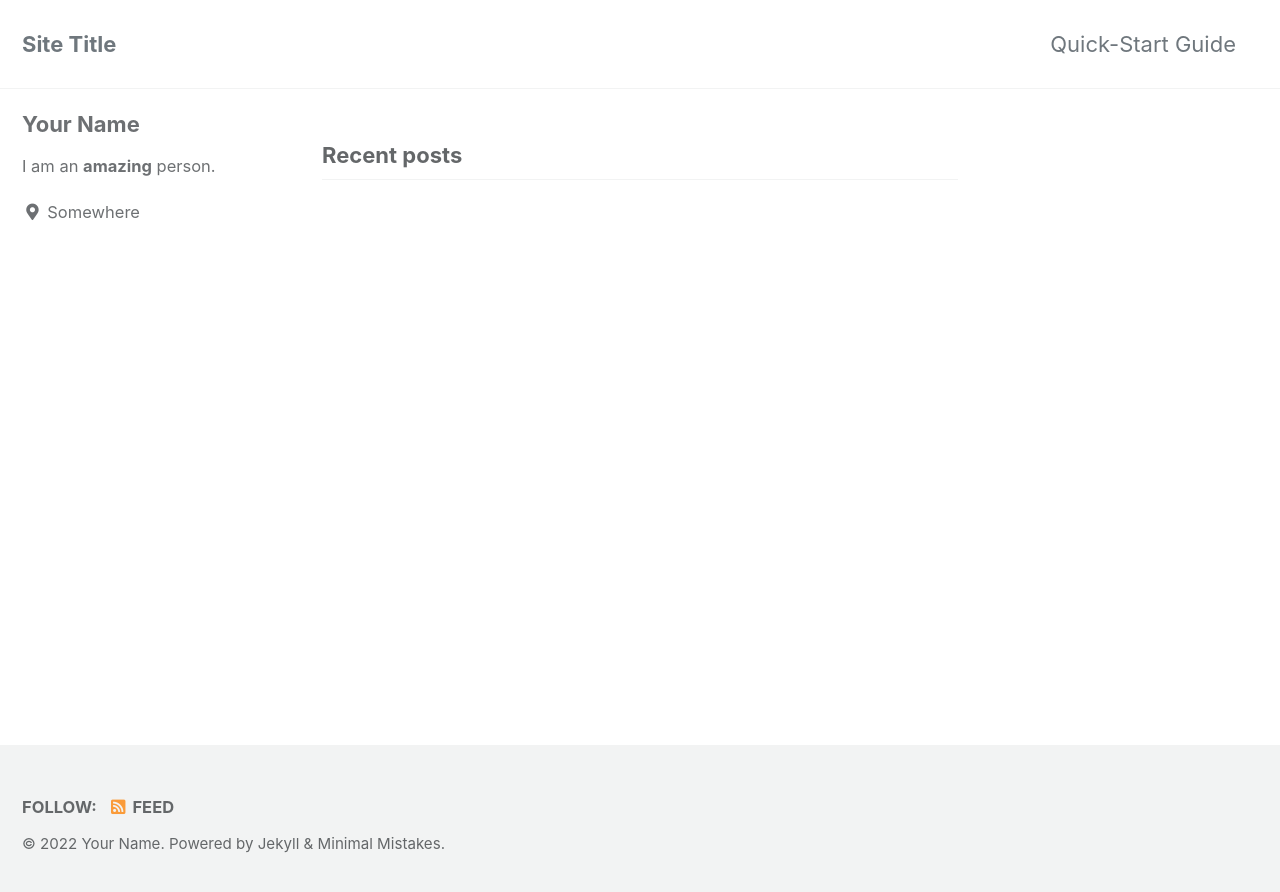
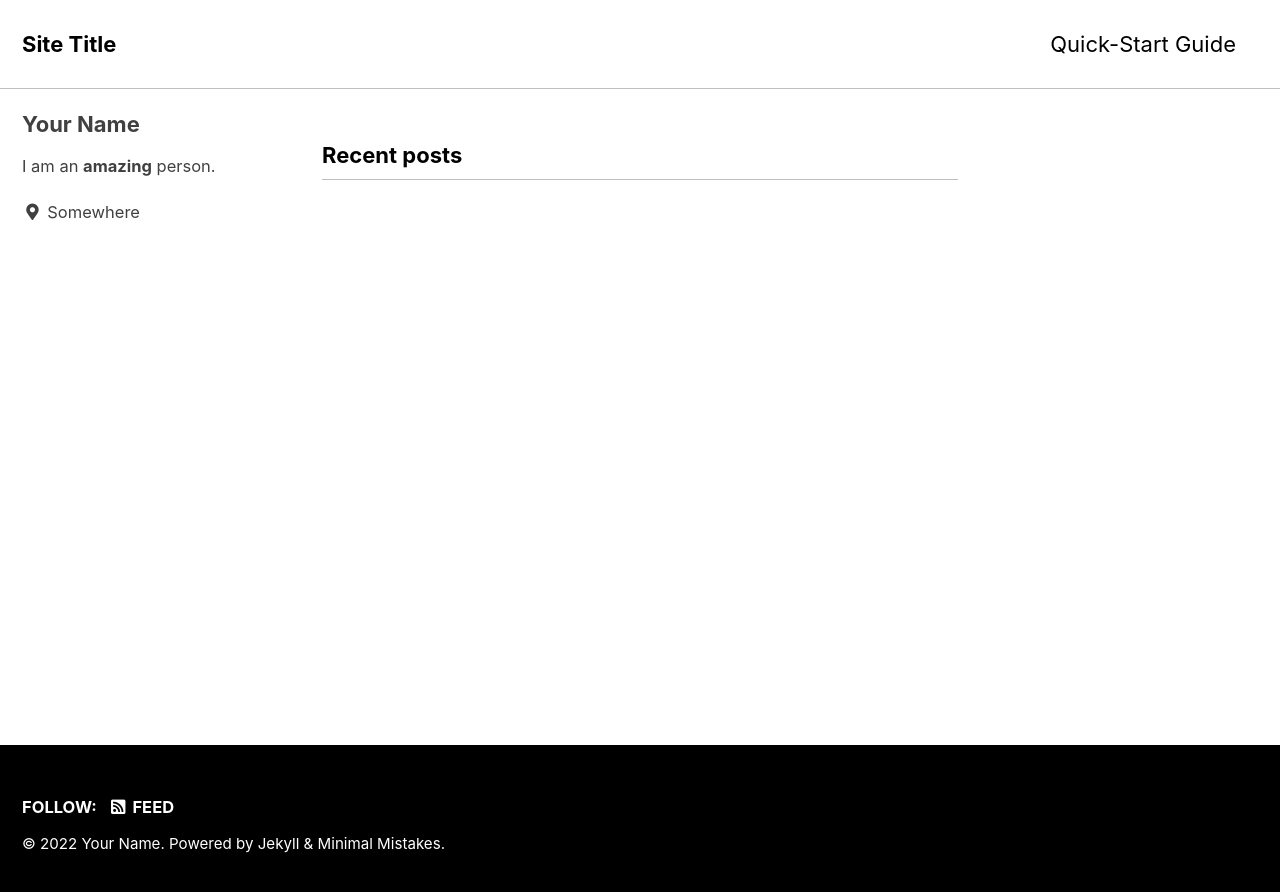
Before and after one commit to camachevaz/ESL, a Jekyll site: the page built from index.html, in a window 1280 px wide. Shown: the top 892 px of the page. Built offline with Jekyll 4.4.1, drawn with Linux system fonts in a browser that asks for light colours; cached includes are drawn as plain includes; the list of posts is cut into pages by our own code.

Commit message:
Update _config.yml

```diff
--- a/_config.yml
+++ b/_config.yml
@@ -12,7 +12,7 @@
 
 # theme                  : "minimal-mistakes-jekyll"
 # remote_theme           : "mmistakes/minimal-mistakes"
-minimal_mistakes_skin    : "default" # "air", "aqua", "contrast", "dark", "dirt", "neon", "mint", "plum", "sunrise"
+minimal_mistakes_skin    : "contrast" # "air", "aqua", "contrast", "dark", "dirt", "neon", "mint", "plum", "sunrise"
 
 # Site Settings
 locale                   : "en-US"
@@ -21,7 +21,7 @@ title_separator          : "-"
 subtitle                 : # site tagline that appears below site title in masthead
 name                     : "Your Name"
 description              : "An amazing website."
-url                      : # the base hostname & protocol for your site e.g. "https://mmistakes.github.io"
+url                      : "https://esl.asesoreducativo.mx/"
 baseurl                  : # the subpath of your site, e.g. "/blog"
 repository               : # GitHub username/repo-name e.g. "mmistakes/minimal-mistakes"
 teaser                   : # path of fallback teaser image, e.g. "/assets/images/500x300.png"
```
